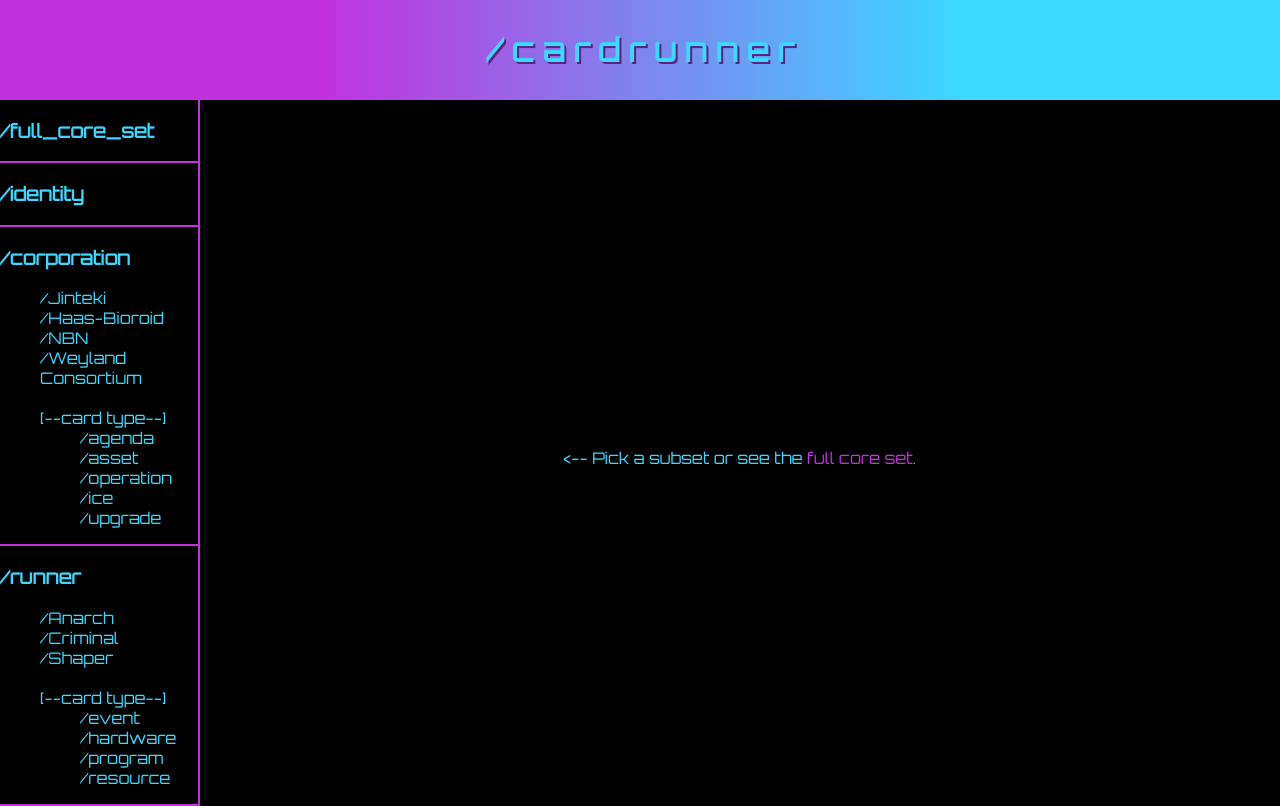
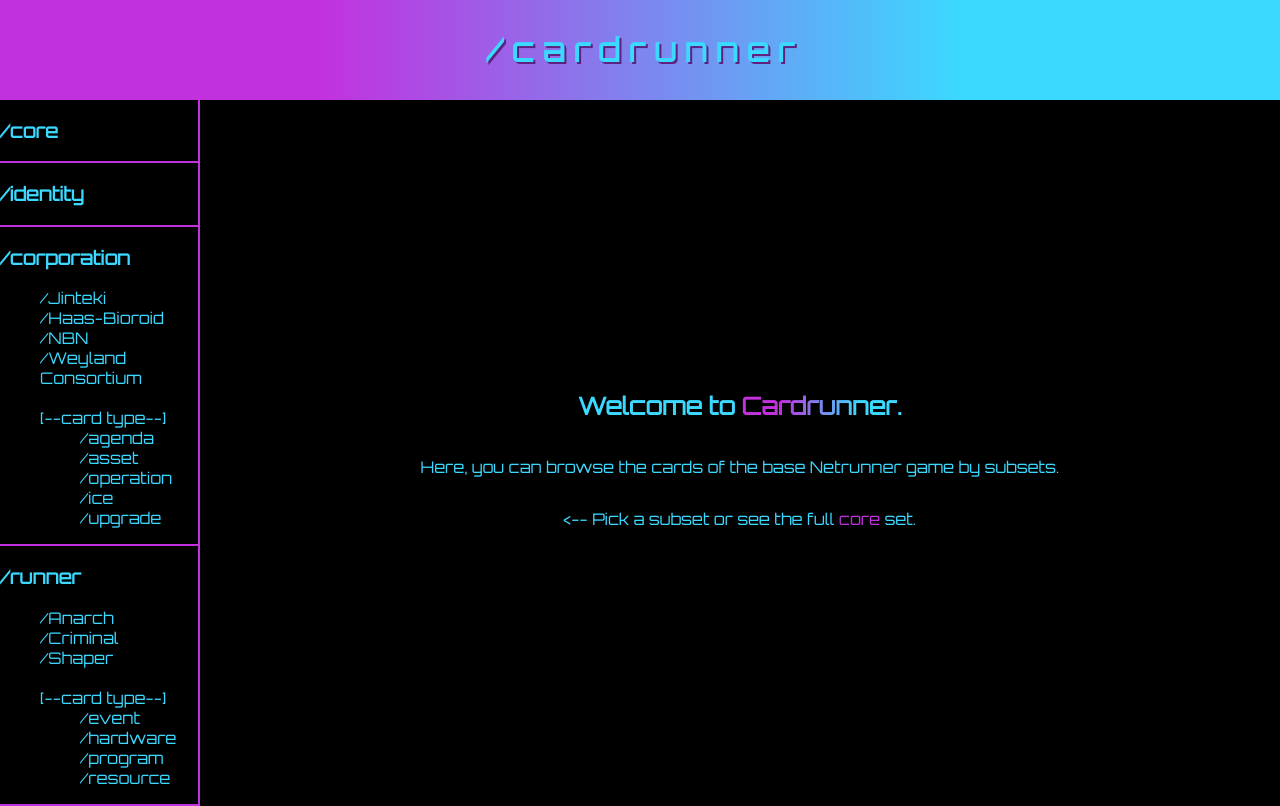
Before and after one commit to Yonathan-Sanchez/-cardrunner, a React (Create React App) app: page / in a window 1280 px wide. Built offline with nearby package versions, Linux system fonts and the light colour scheme; no server answers.

Commit message:
Update CSS

```diff
--- a/src/App.js
+++ b/src/App.js
@@ -1,19 +1,19 @@
 import { useState, useEffect } from 'react';
 import { Routes, Route, Link } from 'react-router-dom';
 import Sidebar from './Components/Sidebar.js';
-import Details from './Components/Details.js';
 import Main from './Pages/Main.js';
 import Core from './Components/Core.js';
 import SideCodeResults from './Components/SideCodeResults.js';
 import FactionCodeResults from './Components/FactionCodeResults.js';
 import TypeCodeResults from './Components/TypeCodeResults.js';
 import './CSS/App.css';
+import './CSS/Title.css';
 
 function App() {
 	const [cards, setCards] = useState([]);
 	const [loading, setLoading] = useState(true);
 
-	function getCardData() {
+	function getCards() {
 		const url = `https://netrunnerdb.com/api/2.0/public/cards`;
 		fetch(url)
 			.then((res) => res.json())
@@ -25,7 +25,7 @@ function App() {
 	}
 
 	useEffect(() => {
-		getCardData();
+		getCards();
 	}, [loading]);
 
 	return (
@@ -56,7 +56,6 @@ function App() {
 						path='/TypeCodeResults/:typeCode'
 						element={<TypeCodeResults cards={cards} />}
 					/>
-					<Route path='/Details' element={<Details />} />
 				</Routes>
 			</main>
 		</div>
--- a/src/CSS/App.css
+++ b/src/CSS/App.css
@@ -33,10 +33,11 @@ h1 a{
     grid-row: 1 / span 1;
     background: rgb(194, 49, 222);
     background: linear-gradient(90deg, rgba(194, 49, 222, 1) 25%, rgba(59, 216, 255, 1) 75%);
-    color: #202060;
+    /* color: #202060; */
     justify-content: center;
     align-items: center;
-    z-index: 1;
+    text-align: center;
+    /* z-index: 1; */
 }
 
 .sidebar {
@@ -44,7 +45,6 @@ h1 a{
     grid-row: 2 / span 1;
     background-color: inherit;
     color: #3bd8ff;
-    /* margin-left: 10px; */
     border-right: solid 2px #c231de;
 }
 
@@ -68,7 +68,14 @@ h1 a{
 }
 
 .landing {
+    display: flex;
+    flex-direction: column;
     grid-column: 1 /span 4;
+    margin-left: 1em;
+    margin-right: 1em;
+    align-items: center;
+
+
 }
 
 li {
@@ -79,5 +86,15 @@ hr {
     border: solid 0.5px rgba(194, 49, 222, 1)
 }
 footer {
+
     border-top:solid 2px rgb(194, 49, 222)
 }
+.fancy {
+    background-image: linear-gradient(90deg,
+        rgba(194, 49, 222, 1) 25%,
+        rgba(59, 216, 255, 1) 75%);
+        -webkit-background-clip: text;
+        -moz-background-clip: text;
+        background-clip: text;
+        color: transparent;
+}
--- /dev/null
+++ b/src/CSS/Title.css
@@ -0,0 +1,188 @@
+h1 a{
+    /* color: white; */
+    font-weight: 800;
+    position: relative;
+    /* padding: 30px; */
+}
+
+h1 a::before,
+h1 a::after {
+    padding: 30px;
+    /* color: white; */
+    position: absolute;
+    /* width: 100%; */
+    /* height: 100%; */
+    /* background: black; */
+    overflow: hidden;
+    /* top: 0; */
+}
+
+h1 a::before {
+    left: 3px;
+    text-shadow: -2px 0 white;
+    animation-name: glitch-left;
+    animation-delay: 0s;
+    animation-direction: reverse-alternate;
+    animation-duration: 2s;
+    animation-iteration-count: infinite;
+    animation-timing-function: linear;
+ }
+h1 a::after {
+    left: -3px;
+    text-shadow: -2px 0 black;
+    animation-name: glitch-right;
+    animation-delay: 0s;
+    animation-direction: reverse-alternate;
+    animation-duration: 2s;
+    animation-iteration-count: infinite;
+    animation-timing-function: linear;
+}
+    @keyframes glitch-left {
+       from {
+            clip: rect(random(150)+px, 350px, random(150)+px, 30px) ;
+    }
+        5% {
+            clip: rect(random(150)+px, 350px, random(150)+px, 30px) ;
+    }
+        10% {
+            clip: rect(random(150)+px, 350px, random(150)+px, 30px) ;
+    }
+        15% {
+            clip: rect(random(150)+px, 350px, random(150)+px, 30px) ;
+    }
+        20% {
+            clip: rect(random(150)+px, 350px, random(150)+px, 30px) ;
+    }
+        25% {
+            clip: rect(random(150)+px, 350px, random(150)+px, 30px) ;
+    }
+        30% {
+            clip: rect(random(150)+px, 350px, random(150)+px, 30px) ;
+    }
+        35% {
+            clip: rect(random(150)+px, 350px, random(150)+px, 30px) ;
+    }
+        40% {
+            clip: rect(random(150)+px, 350px, random(150)+px, 30px) ;
+    }
+        45% {
+            clip: rect(random(150)+px, 350px, random(150)+px, 30px) ;
+    }
+        50% {
+            clip: rect(random(150)+px, 350px, random(150)+px, 30px) ;
+    }
+        55% {
+            clip: rect(random(150)+px, 350px, random(150)+px, 30px) ;
+    }
+        60% {
+            clip: rect(random(150)+px, 350px, random(150)+px, 30px) ;
+    }
+        65% {
+            clip: rect(random(150)+px, 350px, random(150)+px, 30px) ;
+    }
+        70% {
+            clip: rect(random(150)+px, 350px, random(150)+px, 30px) ;
+    }
+        75% {
+            clip: rect(random(150)+px, 350px, random(150)+px, 30px) ;
+    }
+        80% {
+            clip: rect(random(150)+px, 350px, random(150)+px, 30px) ;
+    }
+        85% {
+            clip: rect(random(150)+px, 350px, random(150)+px, 30px) ;
+    }
+        90% {
+            clip: rect(random(150)+px, 350px, random(150)+px, 30px) ;
+    }
+        95% {
+            clip: rect(random(150)+px, 350px, random(150)+px, 30px) ;
+    }
+        to {
+            clip: rect(random(150)+px, 350px, random(150)+px, 30px) ;
+    }
+}
+    @keyframes glitch-right {
+        0% {
+        clip: rect(random(150)+px, 350px, random(150)+px, 30px);
+    }
+        5% {
+            clip: rect(random(150)+px, 350px, random(150)+px, 30px);
+        }
+
+        10% {
+            clip: rect(random(150)+px, 350px, random(150)+px, 30px);
+        }
+
+        15% {
+            clip: rect(random(150)+px, 350px, random(150)+px, 30px);
+        }
+
+        20% {
+            clip: rect(random(150)+px, 350px, random(150)+px, 30px);
+        }
+
+        25% {
+            clip: rect(random(150)+px, 350px, random(150)+px, 30px);
+        }
+
+        30% {
+            clip: rect(random(150)+px, 350px, random(150)+px, 30px);
+        }
+
+        35% {
+            clip: rect(random(150)+px, 350px, random(150)+px, 30px);
+        }
+
+        40% {
+            clip: rect(random(150)+px, 350px, random(150)+px, 30px);
+        }
+
+        45% {
+            clip: rect(random(150)+px, 350px, random(150)+px, 30px);
+        }
+
+        50% {
+            clip: rect(random(150)+px, 350px, random(150)+px, 30px);
+        }
+
+        55% {
+            clip: rect(random(150)+px, 350px, random(150)+px, 30px);
+        }
+
+        60% {
+            clip: rect(random(150)+px, 350px, random(150)+px, 30px);
+        }
+
+        65% {
+            clip: rect(random(150)+px, 350px, random(150)+px, 30px);
+        }
+
+        70% {
+            clip: rect(random(150)+px, 350px, random(150)+px, 30px);
+        }
+
+        75% {
+            clip: rect(random(150)+px, 350px, random(150)+px, 30px);
+        }
+
+        80% {
+            clip: rect(random(150)+px, 350px, random(150)+px, 30px);
+        }
+
+        85% {
+            clip: rect(random(150)+px, 350px, random(150)+px, 30px);
+        }
+
+        90% {
+            clip: rect(random(150)+px, 350px, random(150)+px, 30px);
+        }
+
+        95% {
+            clip: rect(random(150)+px, 350px, random(150)+px, 30px);
+        }
+
+        100% {
+            clip: rect(random(150)+px, 350px, random(150)+px, 30px);
+        }
+    }
--- a/src/Components/Sidebar.js
+++ b/src/Components/Sidebar.js
@@ -4,7 +4,7 @@ function Sidebar(props) {
 	return (
 		<div className='sidebar'>
 			<h3>
-				<Link to={'/Core'}>/full_core_set</Link>{' '}
+				<Link to={'/Core'}>/core</Link>{' '}
 			</h3>
 			<hr />
 			<h3>
@@ -90,6 +90,3 @@ function Sidebar(props) {
 }
 
 export default Sidebar;
-/*
-useReducer
-*/
--- a/src/Pages/Main.js
+++ b/src/Pages/Main.js
@@ -3,7 +3,16 @@ import { Link } from 'react-router-dom';
 function Main(props) {
 	return (
 		<div className='landing'>
-			{'<--'} Pick a subset or see the <Link to={'/Core'}>full core set</Link>.
+			<h2>
+				Welcome to <span className='fancy'>Cardrunner</span>.
+			</h2>
+			<p>
+				Here, you can browse the cards of the base Netrunner game by subsets.
+			</p>
+			<p>
+				{'<--'} Pick a subset or see the full <Link to={'/Core'}>core</Link>{' '}
+				set.
+			</p>
 		</div>
 	);
 }
```
Also changed, not shown: src/Components/Form.js (added, +36 -0 lines).
